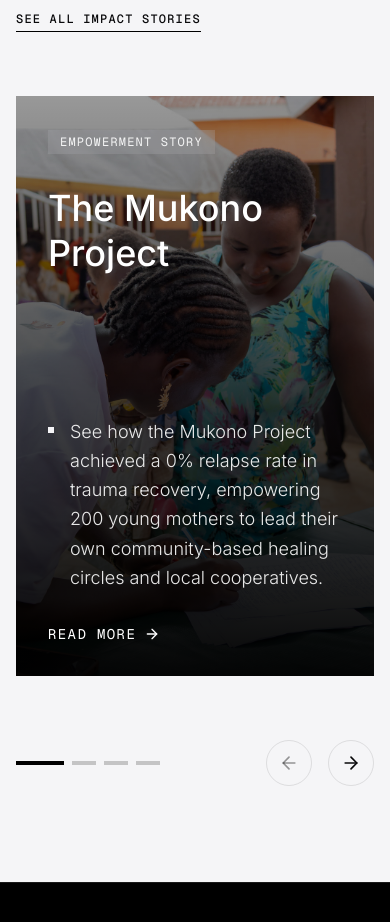
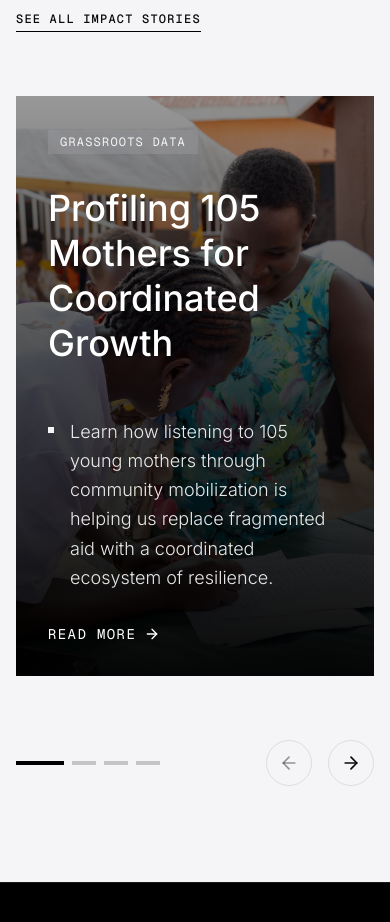
Before and after one commit to Radiant-Rise-Initiative/Radiant-Rise-Website, a Next.js app: page / in a window 390 px wide. Shown: the part 5488-6410 px from the top of the page. Built offline with nearby package versions, Linux system fonts and the light colour scheme.

Commit message:
0.7.7 - Impact Stories Content Build

```diff
--- a/components/layout/ImpactStories.tsx
+++ b/components/layout/ImpactStories.tsx
@@ -5,35 +5,55 @@ import { InfoCarouselComponent, CarouselItem } from "@/components/ui/InfoCarouse
 const stories: CarouselItem[] = [
     {
         id: 1,
-        title: "The Mukono Project",
-        tag: "Empowerment Story",
-        description: "See how the Mukono Project achieved a 0% relapse rate in trauma recovery, empowering 200 young mothers to lead their own community-based healing circles and local cooperatives.",
+        title: "Profiling 105 Mothers for Coordinated Growth",
+        tag: "GRASSROOTS DATA",
+        description: "Learn how listening to 105 young mothers through community mobilization is helping us replace fragmented aid with a coordinated ecosystem of resilience.",
         image: "/assets/images/stories-images/story_01.jpg",
-        linkText: "Read more"
+        linkText: "Read more",
+        modal: {
+            topTagline: "GRASSROOTS DATA",
+            title: "Profiling 105 Mothers for Coordinated Growth",
+            text: "Between November 2025 and February 2026, Radiant Rise undertook a massive community mobilization effort to listen before designing our interventions. We successfully registered and profiled 105 young mothers, documenting their specific education status, employment levels, skills, and savings practices to establish a data-driven baseline. We discovered that the pattern of poverty in Acholi Quarters was not a result of individual failure, but of fragmented support—where training, counseling, and jobs existed in isolation. By mapping these lives, we are actively replacing episodic aid with a unified ecosystem of household economic resilience."
+        }
     },
     {
         id: 2,
-        title: "Sarah's Textile Collective",
-        tag: "Success Spotlight",
-        description: "From a single vulnerable participant to a 50-person textile powerhouse, Sarah's story demonstrates the power of vocational skills in unlocking global export markets for local craftsmanship.",
+        title: "Conducting the Comprehensive Needs Assessment",
+        tag: "COMMUNITY ENGAGEMENT",
+        description: "Discover how our September 2025 participatory assessment gave diverse community voices a platform to actively shape inclusive, responsive interventions.",
         image: "/assets/images/stories-images/story_02.jpg",
-        linkText: "Read more"
+        linkText: "Read more",
+        modal: {
+            topTagline: "COMMUNITY ENGAGEMENT",
+            title: "Conducting the Comprehensive Needs Assessment",
+            text: "On September 12th, 2025, Radiant Rise Initiative conducted a comprehensive needs assessment in Acholi Quarters. This exercise created a participatory platform where diverse voices—including young mothers, male youth, senior men, and religious leaders—could openly share their experiences and aspirations. By deliberately engaging a wide spectrum of stakeholders, we ensured that future interventions are genuinely responsive and community-driven. Through interactive dialogue, participants highlighted critical concerns affecting livelihoods and family stability, ultimately strengthening the trust and collaboration required for sustainable change."
+        }
     },
     {
         id: 3,
-        title: "Tech Rise Initiative",
-        tag: "Impact Story",
-        description: "Learn how Davis transformed from a street youth to a tech leader, founding a digital skills bootcamp that has already placed 500 young mothers in stable, high-paying remote roles.",
+        title: "Validating Interventions Through Feasibility Studies",
+        tag: "EVIDENCE-BASED STRATEGY",
+        description: "Learn how our rigorous feasibility study ensured that our proposed community solutions are economically viable, culturally appropriate, and sustainable.",
         image: "/assets/images/stories-images/story_03.jpg",
-        linkText: "Read more"
+        linkText: "Read more",
+        modal: {
+            topTagline: "EVIDENCE-BASED STRATEGY",
+            title: "Validating Interventions Through Feasibility Studies",
+            text: "Following our initial needs assessment, Radiant Rise conducted a critical feasibility study in Acholi Quarters to analyze the practicality and sustainability of proposed interventions. This crucial step determined whether suggested solutions were culturally appropriate and economically viable. We focused heavily on priority groups, paying particular attention to young mothers aged 14 to 25 to explore their specific challenges and actionable solutions. By actively consulting youths, senior men, and local leadership, we ensured that our resilience model perfectly aligns with existing family dynamics and structural realities before full implementation."
+        }
     },
     {
         id: 4,
-        title: "Village Savings Hub",
-        tag: "Sustainability Story",
-        description: "Our Village Savings and Loans modules have achieved a 100% financial inclusion rate across 12 districts, fostering a culture of self-reliance and community-led economic resilience.",
+        title: "Securing 16 Job Placements & A 5-Year Pipeline",
+        tag: "ECONOMIC ACTIVATION",
+        description: "Discover how our structured pathway secured 16 tailoring job placements and a five-year employer pipeline with Fine Spinners to activate sustained income.",
         image: "/assets/images/stories-images/story_04.jpg",
-        linkText: "Read more"
+        linkText: "Read more",
+        modal: {
+            topTagline: "ECONOMIC ACTIVATION",
+            title: "Securing 16 Job Placements & A 5-Year Pipeline",
+            text: "Training without opportunity often leads to frustration; therefore, income must be deliberately activated. Radiant Rise has already demonstrated early, concrete movement in bridging the gap between skill acquisition and sustained livelihood. In our initial activation phase, we successfully secured 16 tailoring job placements for young mothers in our community. To ensure this is not just a temporary victory, we also signed a strategic five-year Memorandum of Understanding (MOU) with Fine Spinners. This monumental partnership creates a reliable, sustained employment pipeline, directly reducing household economic shocks and proving that our structured intervention model works."
+        }
     }
 ];
 
--- a/components/ui/InfoCarouselComponent.tsx
+++ b/components/ui/InfoCarouselComponent.tsx
@@ -2,7 +2,8 @@
 
 import { useRef, useState, useEffect } from "react";
 import Image from "next/image";
-import { ArrowLeft, ArrowRight } from "lucide-react";
+import { ArrowLeft, ArrowRight, X } from "lucide-react";
+import { motion, AnimatePresence } from "framer-motion";
 import { SectionHeader } from "@/components/ui/SectionHeader";
 
 export interface CarouselItem {
@@ -13,6 +14,11 @@ export interface CarouselItem {
     image: string;
     link?: string;
     linkText?: string;
+    modal?: {
+        topTagline: string;
+        title: string;
+        text: string;
+    };
 }
 
 interface InfoCarouselComponentProps {
@@ -32,6 +38,11 @@ export function InfoCarouselComponent({
 }: InfoCarouselComponentProps) {
     const scrollRef = useRef<HTMLDivElement>(null);
     const [activeIndex, setActiveIndex] = useState(0);
+    const [selectedModal, setSelectedModal] = useState<CarouselItem["modal"] | null>(null);
+
+    const closeModal = () => {
+        setSelectedModal(null);
+    };
 
     const scroll = (direction: "left" | "right") => {
         if (!scrollRef.current) return;
@@ -68,6 +79,7 @@ export function InfoCarouselComponent({
     }, [items.length]);
 
     return (
+        <>
             <section id={id} data-theme="light" className="bg-[#f5f5f7] py-24 border-t border-black/10 overflow-hidden">
                 {/* Header - Constrained */}
                 <div className="max-w-[1280px] 2xl:max-w-[1440px] mx-auto w-full mb-12 px-4 sm:px-12 lg:px-0">
@@ -90,6 +102,11 @@ export function InfoCarouselComponent({
                         <div
                             key={item.id}
                             className="flex-none snap-center w-full md:w-[90%] h-[580px] bg-black text-white overflow-hidden relative group cursor-pointer"
+                            onClick={() => {
+                                if (item.modal) {
+                                    setSelectedModal(item.modal);
+                                }
+                            }}
                         >
                             <div className="absolute inset-0 flex">
                                 {/* Left: Content */}
@@ -192,5 +209,61 @@ export function InfoCarouselComponent({
                     </div>
                 </div>
             </section>
+
+            {/* Modal Overlay */}
+            <AnimatePresence>
+                {selectedModal && (
+                    <>
+                        <motion.div
+                            initial={{ opacity: 0 }}
+                            animate={{ opacity: 1 }}
+                            exit={{ opacity: 0 }}
+                            className="fixed inset-0 bg-black/80 backdrop-blur-sm cursor-pointer z-[100]"
+                            onClick={closeModal}
+                        />
+
+                        <div className="fixed inset-0 flex items-center justify-center p-4 z-[101] pointer-events-none">
+                            <motion.div
+                                initial={{ opacity: 0, scale: 0.95, y: 20 }}
+                                animate={{ opacity: 1, scale: 1, y: 0 }}
+                                exit={{ opacity: 0, scale: 0.95, y: 20 }}
+                                className="relative bg-[#111] p-12 md:p-16 max-w-3xl w-full shadow-2xl pointer-events-auto"
+                            >
+                                <button
+                                    onClick={closeModal}
+                                    className="absolute top-8 right-8 p-2 text-white/50 hover:text-white rounded-full hover:bg-white/10 transition-colors"
+                                >
+                                    <X size={20} />
+                                </button>
+
+                                <div className="flex flex-col gap-6 pt-4">
+                                    <div>
+                                        <h3 className="text-sm font-medium text-white/50 leading-tight mb-4 tracking-widest uppercase font-mono">
+                                            {selectedModal.topTagline}
+                                        </h3>
+                                        <h2 className="text-4xl md:text-5xl font-bold text-white tracking-tight leading-[1.1]">
+                                            {selectedModal.title}
+                                        </h2>
+                                    </div>
+                                    <div className="py-2">
+                                        <p className="text-sm md:text-base text-white/70 leading-relaxed">
+                                            {selectedModal.text}
+                                        </p>
+                                    </div>
+                                    <div className="pt-4">
+                                        <button
+                                            onClick={closeModal}
+                                            className="text-orange-500 font-medium hover:text-orange-400 transition-colors flex items-center gap-1 text-sm md:text-base underline underline-offset-4"
+                                        >
+                                            Close details
+                                        </button>
+                                    </div>
+                                </div>
+                            </motion.div>
+                        </div>
+                    </>
+                )}
+            </AnimatePresence>
+        </>
     );
 }
```
Lines whose indentation alone changed are shown as unchanged.
